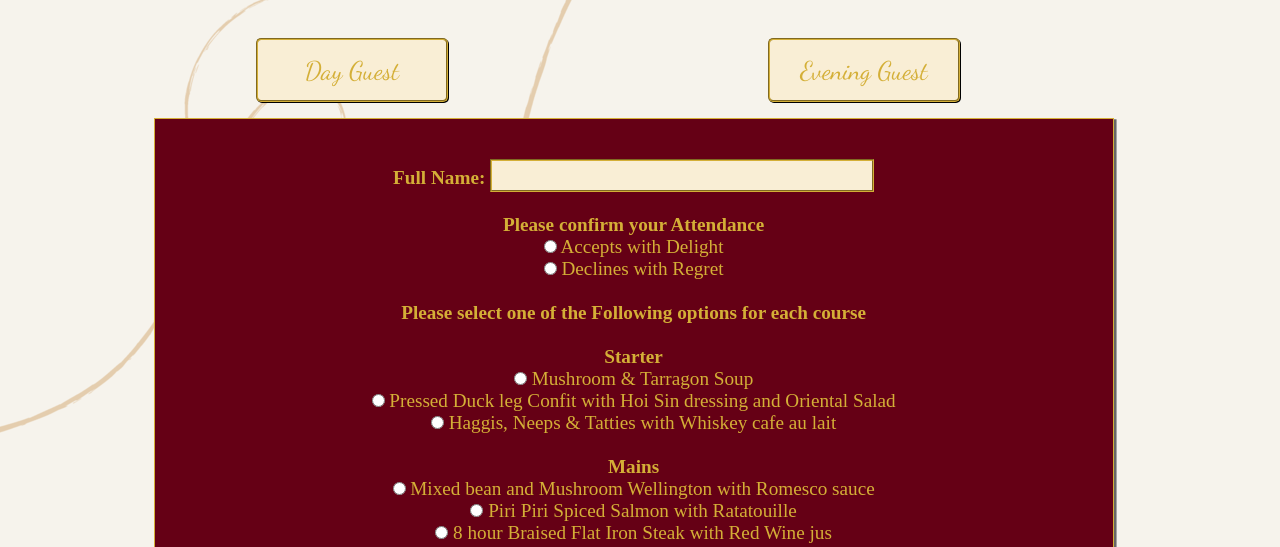
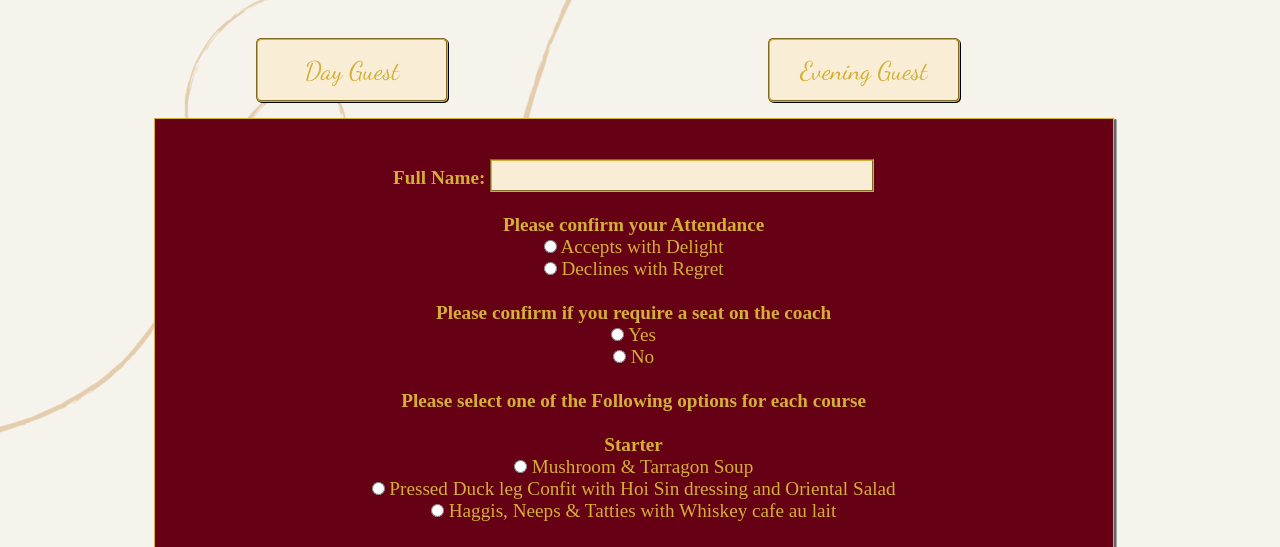
Before and after one commit to Kezx33/whippetwedding.github.io, a plain HTML site: page RSVP.html in a window 1280 px wide. Both pictures are taken after a click on the button "Day Guest". Shown: the part 253-800 px from the top of the page. Drawn offline with nearby package versions, Linux system fonts and the light colour scheme.

Commit message:
Update RSVP.html

```diff
--- a/RSVP.html
+++ b/RSVP.html
@@ -64,6 +64,18 @@
          <br>
          <input type="radio" id="AttendanceNo" name="Attendance" value="No">
          <label for="AttendanceNo">Declines with Regret</label>
+
+         <br><br>
+
+           <!--Coach-->
+         <b>Please confirm if you require a seat on the coach</b>
+         <br>
+         <input type="radio" id="CoachYes" name="Coach" value="Yes">
+         <label for="CoachYes">Yes</label>
+         <br>
+         <input type="radio" id="CoachNo" name="Coach" value="No">
+         <label for="CoachNo">No</label>
+
 
          <br><br>
 
@@ -137,6 +149,17 @@
 
          <br><br>
 
+         <!--Coach-->
+         <b>Please confirm if you require a seat on the coach</b>
+         <br>
+         <input type="radio" id="CoachYes" name="Coach" value="Yes">
+         <label for="CoachYes">Yes</label>
+         <br>
+         <input type="radio" id="CoachNo" name="Coach" value="No">
+         <label for="CoachNo">No</label>
+
+         <br><br>
+
          <!--Submit-->
          <button type="submit" id="submit">Submit</button>
 
```
